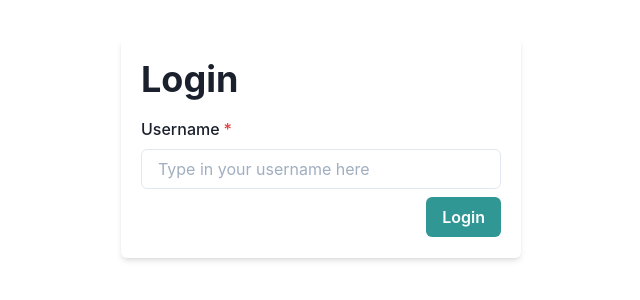
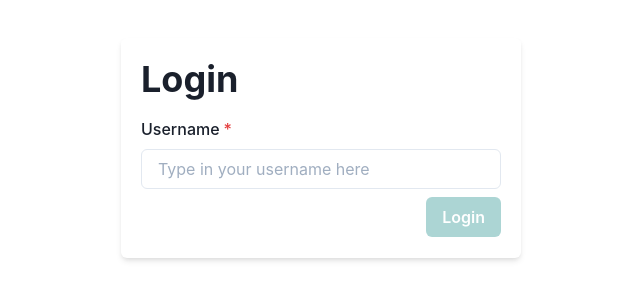
Before and after one commit to coverflex-tech/frontend-exercise, a React (Create React App) app in the folder frontend/: page /login in a window 1280 px wide. Shown: the part 252-552 px from the top of the page, without its empty margins (319-959 px from the left). Built offline with nearby package versions, Linux system fonts and the light colour scheme.

Commit message:
test: login test

```diff
--- a/frontend/src/screens/Login.tsx
+++ b/frontend/src/screens/Login.tsx
@@ -39,7 +39,7 @@ export const Login = () => {
         minH={220}
       >
         <Heading mb={4}>Login</Heading>
-        <form onSubmit={onSubmit}>
+        <form data-testid="form" onSubmit={onSubmit}>
           <FormControl id="userName" mb={2} isRequired>
             <FormLabel>Username</FormLabel>
             <Input
@@ -58,7 +58,13 @@ export const Login = () => {
           </FormControl>
           <Flex>
             <Spacer />
-            <Button colorScheme="teal" type="submit" isLoading={loadingAuth}>
+            <Button
+              data-testid="login-button"
+              colorScheme="teal"
+              type="submit"
+              isLoading={loadingAuth}
+              disabled={userName === ""}
+            >
               Login
             </Button>
           </Flex>
```
Also changed, not shown: 1 other file (tests, documents, lock files or other folders).
